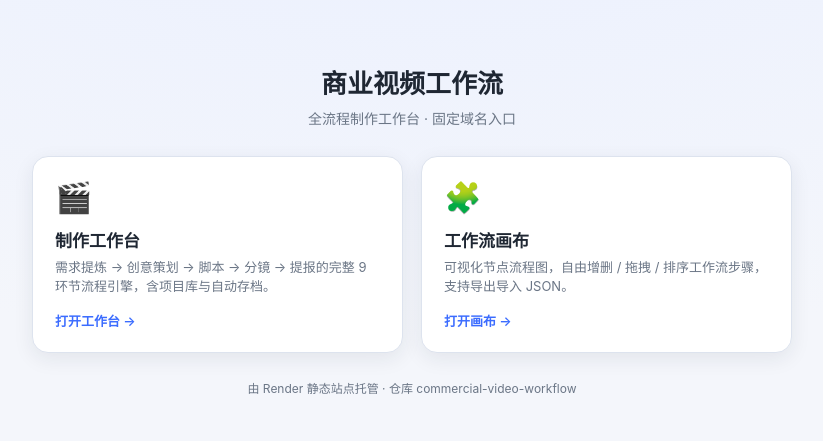
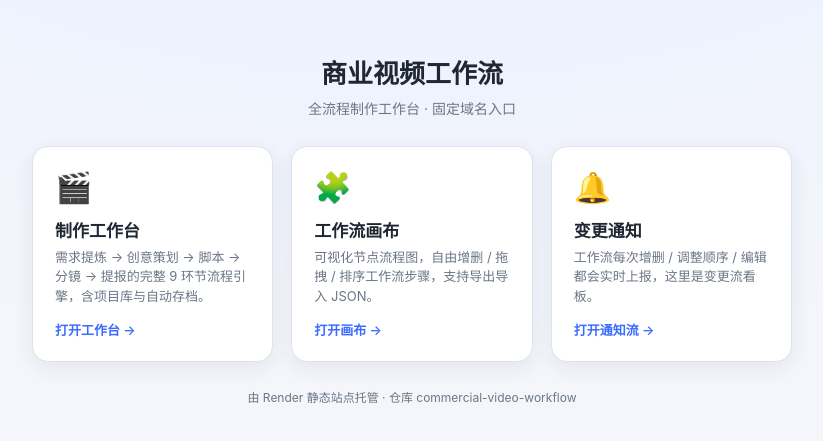
Before and after one commit to BENJAMINxMUMU/commercial-video-workflow, a plain HTML site: page standalone/index.html in a window 1280 px wide. Shown: the part 171-612 px from the top of the page, without its empty margins (228-1051 px from the left). Drawn offline with Linux system fonts and the light colour scheme.

Commit message:
feat: portal adds notify feed card

```diff
--- a/standalone/index.html
+++ b/standalone/index.html
@@ -14,7 +14,7 @@
   .head{text-align:center; margin-bottom:28px}
   .head h1{font-size:26px; margin:0 0 8px}
   .head p{color:var(--muted); margin:0; font-size:14px}
-  .grid{display:grid; grid-template-columns:1fr 1fr; gap:18px}
+  .grid{display:grid; grid-template-columns:repeat(auto-fit,minmax(210px,1fr)); gap:18px}
   .card{background:var(--panel); border:1px solid #dde3ee; border-radius:16px; padding:22px;
     text-decoration:none; color:inherit; box-shadow:0 6px 20px rgba(31,39,51,.08); transition:.18s; display:block}
   .card:hover{transform:translateY(-3px); border-color:var(--accent); box-shadow:0 12px 28px rgba(31,39,51,.14)}
@@ -45,6 +45,12 @@
         <p>可视化节点流程图，自由增删 / 拖拽 / 排序工作流步骤，支持导出导入 JSON。</p>
         <div class="go">打开画布 →</div>
       </a>
+      <a class="card" href="https://commercial-video-workflow-notify.onrender.com/notify" target="_blank">
+        <div class="ic">🔔</div>
+        <h2>变更通知</h2>
+        <p>工作流每次增删 / 调整顺序 / 编辑都会实时上报，这里是变更流看板。</p>
+        <div class="go">打开通知流 →</div>
+      </a>
     </div>
     <div class="foot">由 Render 静态站点托管 · 仓库 commercial-video-workflow</div>
   </div>
```
